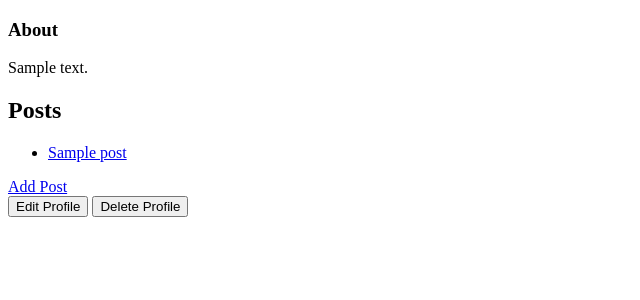
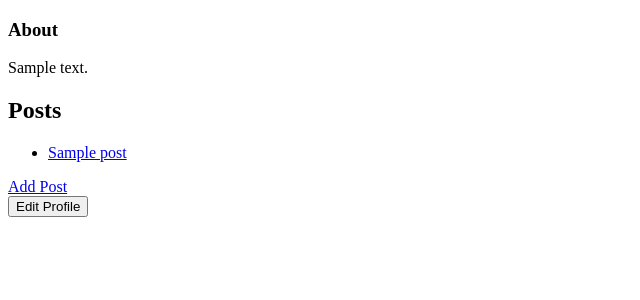
Before and after one commit to vskimjr/flask-collablog, a Flask app: page /users/1 in a window 1280 px wide. Shown: the part 445-745 px from the top of the page, without its empty margins (0-640 px from the left). Run offline with Flask 3, Linux system fonts and the light colour scheme; tables that the repository leaves empty hold one stand-in row (values such as "Sample post"); grey boxes marked "Sample" are stand-in pictures.

Commit message:
Edited edit_user.html and user_profile.html -Moved user deletion to edit user form

```diff
--- a/templates/users/edit_user.html
+++ b/templates/users/edit_user.html
@@ -50,6 +50,11 @@
   <div>
     <a href="/users/{{user.id}}">Cancel</a>
     <button type="submit">Save</button>
+    <button
+    formaction="/users/{{ user.id }}/delete"
+    formmethod="POST">Delete Profile
+  </button>
+
   </div>
 
 </form>
--- a/templates/users/user_profile.html
+++ b/templates/users/user_profile.html
@@ -31,12 +31,6 @@
       formaction="/users/{{ user.id }}/edit"
       formmethod="GET">Edit Profile
     </button>
-
-    <button
-      formaction="/users/{{ user.id }}/delete"
-      formmethod="POST">Delete Profile
-    </button>
-
   </form>
 </div>
 
```
